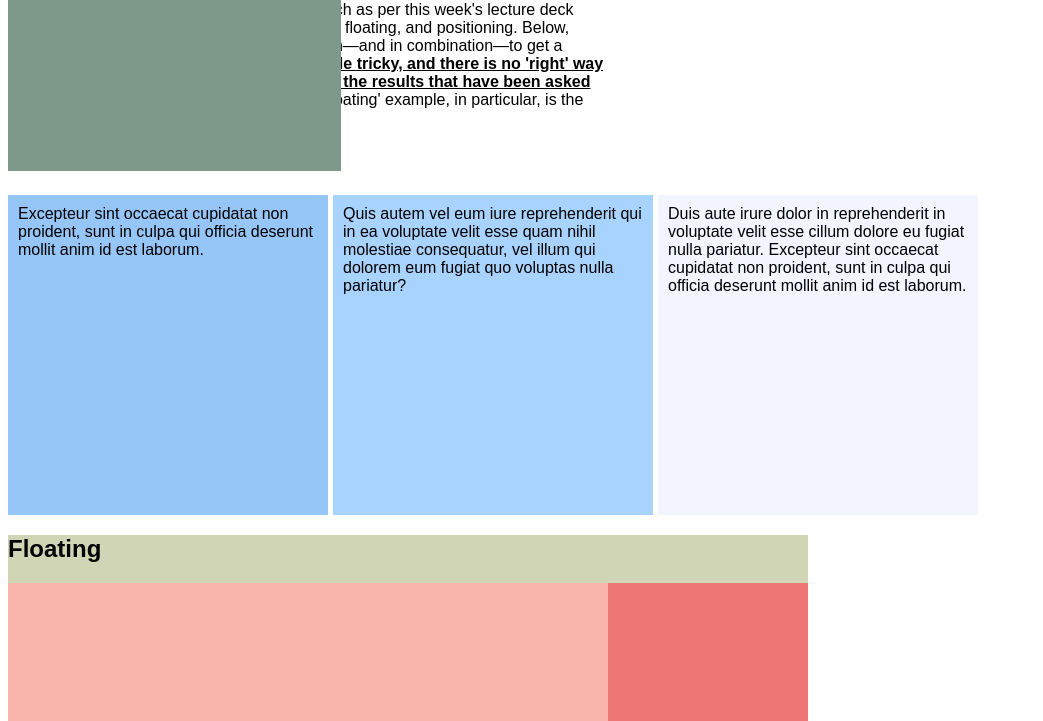
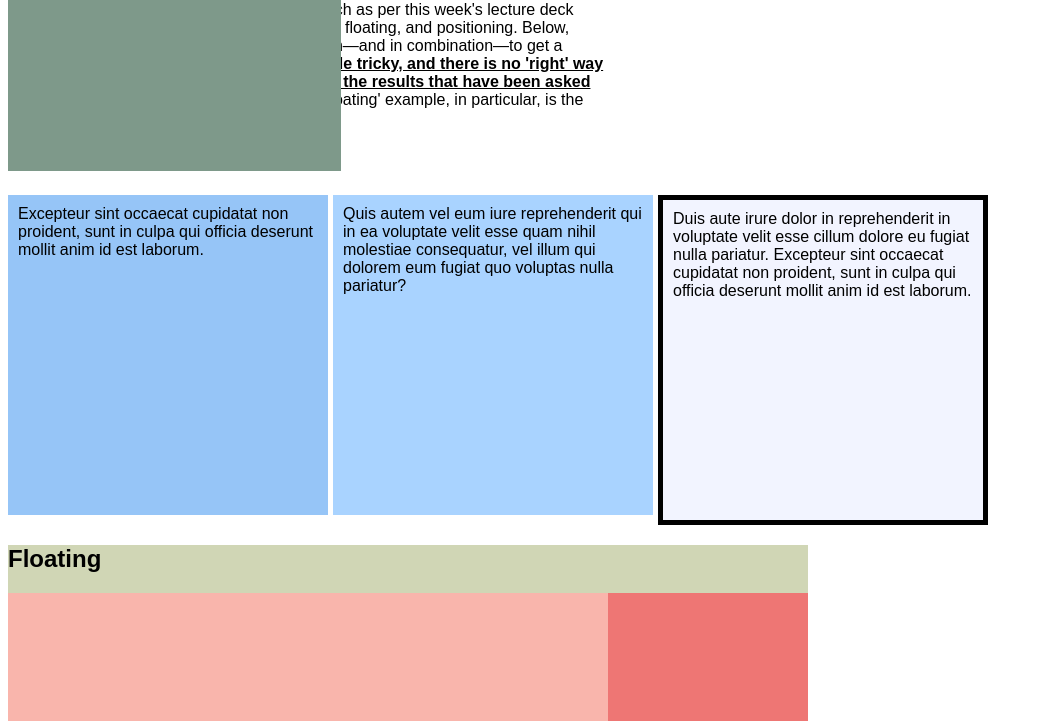
Before and after one commit to KatisaKat/exercise5, a plain HTML site: page index.html in a window 1280 px wide. Shown: the part 79-800 px from the top of the page, without its empty margins (0-1043 px from the left). Drawn offline with Linux system fonts and the light colour scheme.

Commit message:
border 2.0

```diff
--- a/index.html
+++ b/index.html
@@ -51,7 +51,7 @@
       height: 300px;
       display: inline;
       float: left;
-      border: 5px hidden;
+      border: 5px solid;
     }
 
     /* Floating */
```
